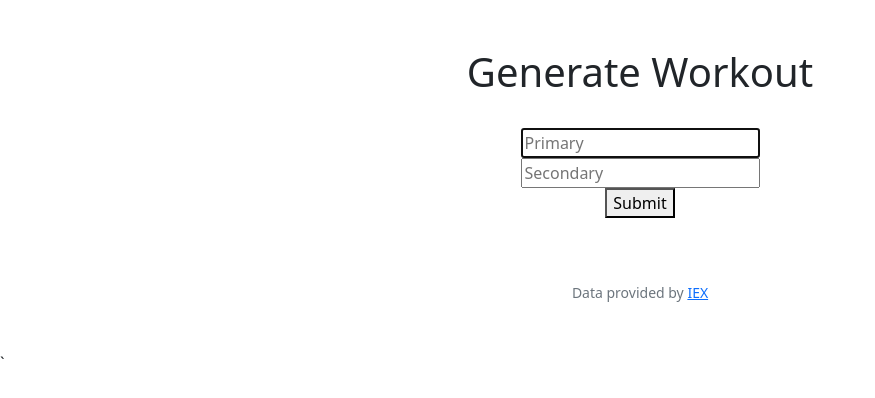
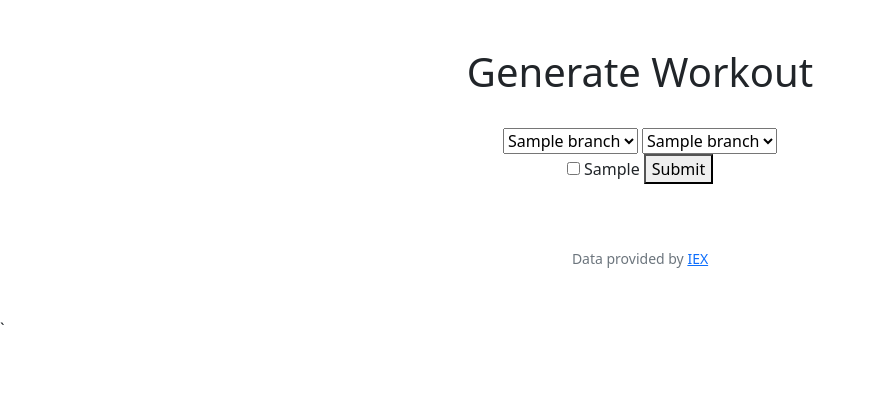
Before and after one commit to gpr3211/Project-SC, a Flask app: template templates/quote.html in a window 1280 px wide. Shown: the part 100-498 px from the top of the page, without its empty margins (0-875 px from the left). Run offline with Flask 3, Linux system fonts and the light colour scheme; the template is opened without the code that fills it: most values are stand-ins (such as "Sample title", 1, 10 or a date in 2020); some libraries are stand-ins or nearby versions.

Commit message:
changes to db, generate page done

```diff
--- a/app.py
+++ b/app.py
@@ -38,6 +38,40 @@ def index():
 
     return render_template("index.html")
 
+@app.route("/quote", methods=["GET", "POST"])
+@login_required
+def quote():
+    if request.method == "GET":
+        branches = db.execute("SELECT branch_name FROM branches")
+        equipments = db.execute("SELECT eq_type FROM equipment")
+        return render_template("quote.html", equipments=equipments,branches=branches )
+
+
+    if request.method == "POST":
+        if not request.form.get("primary"):
+            return apology("Must provide primary muscle group eg. arms or back", 400)
+
+        if quote is None:
+            return apology("must provide inputs",400)
+        primary = request.form.get("primary")
+        secondary = request.form.get("secondary")
+        equipment = request.form.get("equipment")
+        equipments = db.execute("SELECT * FROM equipment")
+
+
+
+
+
+
+
+
+
+        return render_template("quoted.html",)
+
+
+
+
+
 
 
 @app.route("/buy", methods=["GET", "POST"])
@@ -57,7 +91,7 @@ def buy():
 @login_required
 def history():
 
-    return render_template("history.html", transactions=transactions)
+    return render_template("history.html", )
 
 
 
@@ -111,20 +145,6 @@ def logout():
     return redirect("/")
 
 
-@app.route("/quote", methods=["GET", "POST"])
-@login_required
-def quote():
-    if request.method == "GET":
-        return render_template("quote.html")
-
-
-    if request.method == "POST":
-        if not request.form.get("symbol"):
-            return apology("Must provide stock index eg. TSLA for Tesla", 400)
-
-        if quote is None:
-            return apology("invalid symbol",400)
-        return render_template("quoted.html", quoted=quoted)
 
 
 
--- a/templates/quote.html
+++ b/templates/quote.html
@@ -5,8 +5,25 @@ YO {% extends "layout.html" %}
     <h1>Generate Workout</h1>
     <br>
     <form action="/quote" method="post">
-    <input type="text" name="primary" autofocus placeholder="Primary" type="text"><br>
-    <input type="text" name="secondary" autofocus placeholder="Secondary" type="text"><br>
+
+
+    <select name="primary">
+    {% for branch in branches %}
+            <option value="{{ branch.branch_name }}">{{ branch.branch_name }}</option>
+     {% endfor %}
+        </select>
+    <select name="secondary">
+    {% for branch in branches %}
+            <option value="{{ branch.branch_name }}">{{ branch.branch_name }}</option>
+     {% endfor %}
+        </select>
+
+<br>
+    {% for equipment in equipments %}
+    <input type="checkbox" id="{{  equipment.eq_id  }}" name="equipment" value="{{  equipment.eq_type  }}">
+    <label for="{{  equipment.eq_id  }}">{{  equipment.eq_type  }} </label>
+    {% endfor %}
+
     <button type="submit">Submit</button>
 
 
```
Also changed, not shown: finance.db (deleted), scorpio.db, 2 other files.
